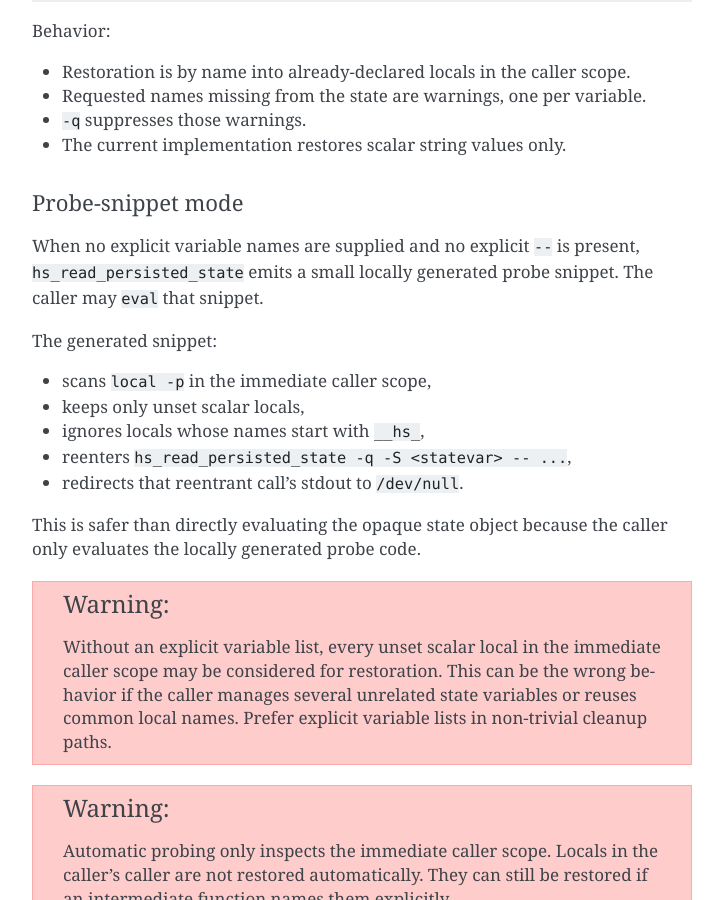
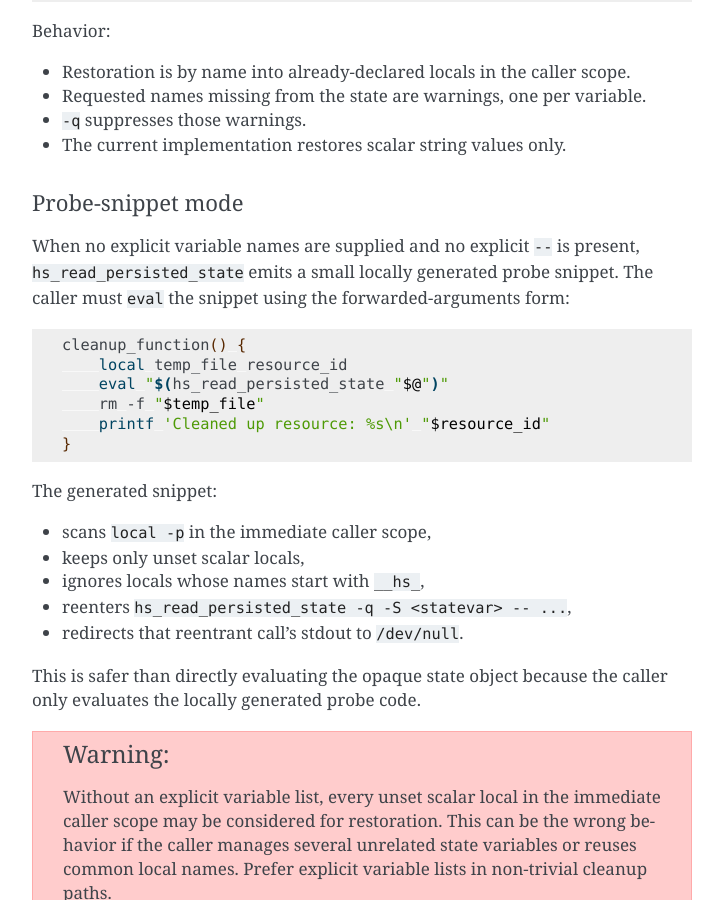
Before and after one commit to CriticalOptimisation/bash-deploy-libs, a Sphinx documentation site: the page built from docs/libraries/handle_state.rst, in a window 1280 px wide and 900 px high, scrolled down 3150 px. Shown: the whole window, without its empty margins (388-1111 px from the left). Built offline with Sphinx 7.4.7, drawn with Linux system fonts in a browser that asks for light colours; pages that are not in the unit, such as notebooks, are missing from menus.

Commit message:
docs(handle_state.rst): add forwarded-args eval example for probe-snippet mode (#91)
* docs(handle_state.rst): add forwarded-args eval example for probe-snippet mode

Replace the bare "caller may eval that snippet" sentence with an
explicit code block showing the forwarded-arguments form:

  eval "$(hs_read_persisted_state "$@")"

Closes #74
Co-Authored-By: Claude Sonnet 4.6 <noreply@anthropic.com>

* docs(handle_state.rst): show variable usage after eval in probe-snippet example

Co-Authored-By: Claude Sonnet 4.6 <noreply@anthropic.com>

---------

Co-authored-by: Jean-Marc Le Peuvédic <jean-marc.le-peuvedic@calcool.ai>
Co-authored-by: Claude Sonnet 4.6 <noreply@anthropic.com>

```diff
--- a/docs/libraries/handle_state.rst
+++ b/docs/libraries/handle_state.rst
@@ -153,7 +153,16 @@ Probe-snippet mode
 
 When no explicit variable names are supplied and no explicit ``--`` is present,
 ``hs_read_persisted_state`` emits a small locally generated probe snippet. The
-caller may ``eval`` that snippet.
+caller must ``eval`` the snippet using the forwarded-arguments form:
+
+.. code-block:: bash
+
+   cleanup_function() {
+       local temp_file resource_id
+       eval "$(hs_read_persisted_state "$@")"
+       rm -f "$temp_file"
+       printf 'Cleaned up resource: %s\n' "$resource_id"
+   }
 
 The generated snippet:
 
```
